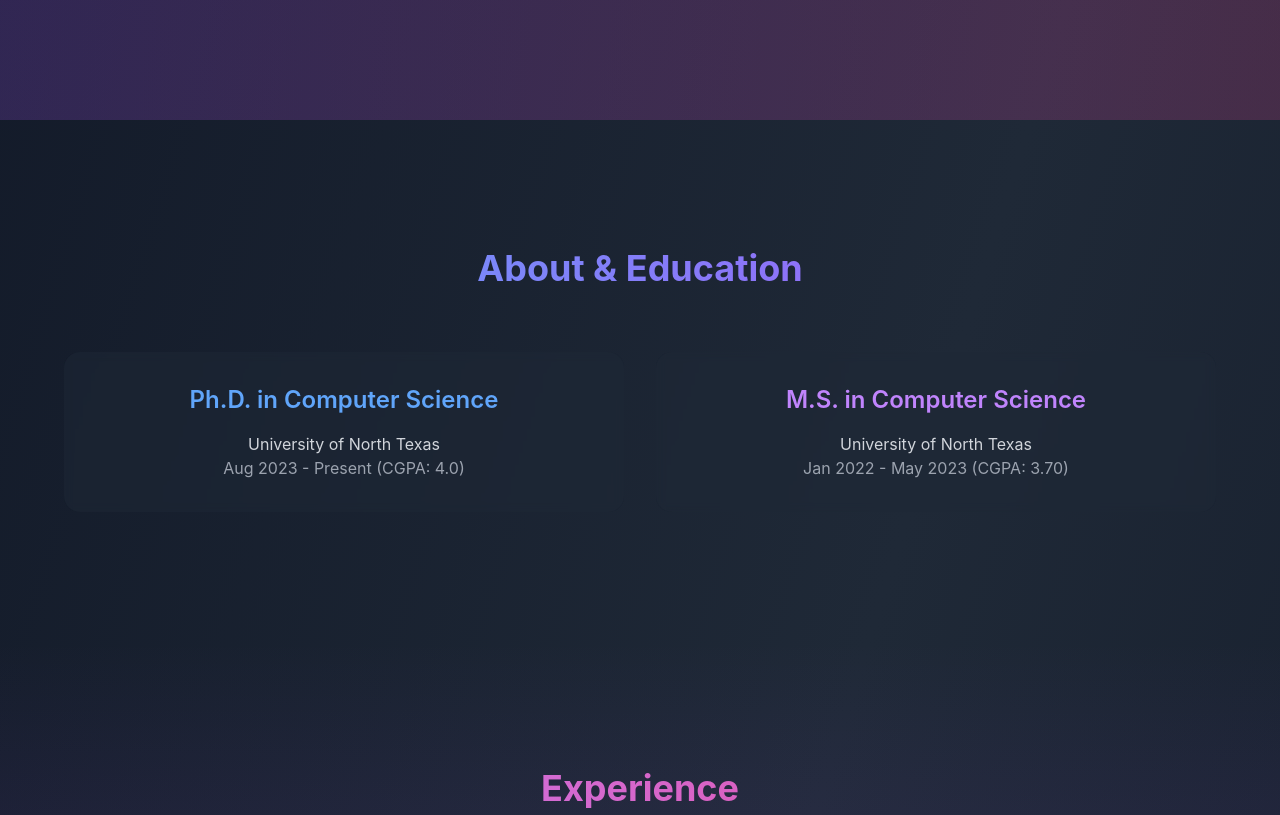
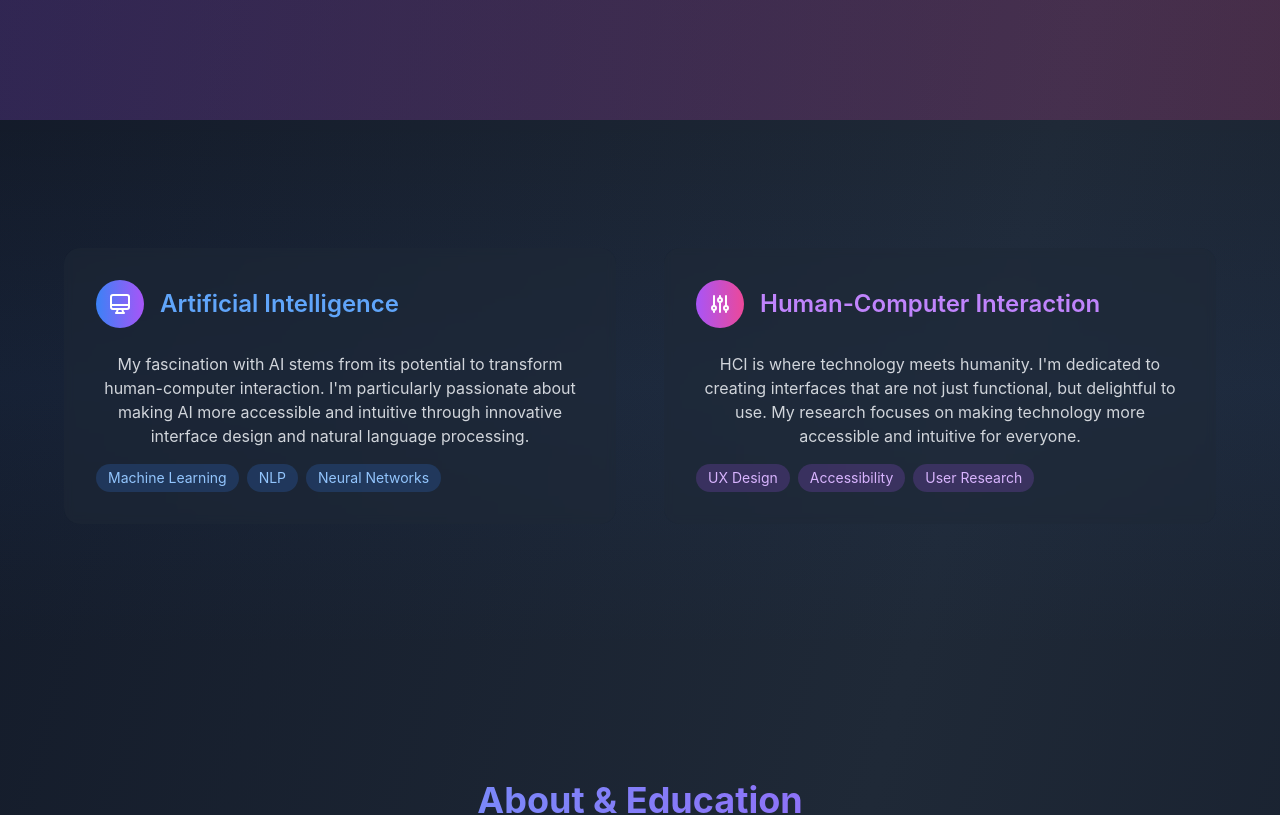
Before and after one commit to vamsikrishnakosuri/-vamsi-portfolio, a React (Vite) app: page / in a window 1280 px wide. Shown: the part 680-1495 px from the top of the page. Built offline with nearby package versions, Linux system fonts and the light colour scheme.

Commit message:
feat: add AI and HCI passion section with animations

```diff
--- a/src/App.jsx
+++ b/src/App.jsx
@@ -36,6 +36,60 @@ function App() {
               <a href="#contact" className="px-8 py-3 rounded-full border border-gray-600 transition-all duration-300">
                 Contact Me
               </a>
+            </div>
+          </div>
+        </div>
+      </section>
+
+      {/* Tech Passion Section */}
+      <section className="py-32 relative w-full overflow-hidden">
+        <div className="absolute inset-0 bg-gradient-to-b from-transparent via-blue-500/5 to-transparent"></div>
+        <div className="w-full px-4 relative">
+          <div className="max-w-6xl mx-auto">
+            <div className="grid md:grid-cols-2 gap-12 items-center">
+              {/* AI Section */}
+              <div className="bg-gray-800/50 backdrop-blur-sm rounded-2xl p-8 animate-on-scroll transform hover:scale-105 transition-all duration-300 hover:shadow-xl hover:shadow-blue-500/20">
+                <div className="flex items-center mb-6">
+                  <div className="w-12 h-12 rounded-full bg-gradient-to-r from-blue-500 to-purple-500 flex items-center justify-center mr-4">
+                    <svg className="w-6 h-6 text-white" fill="none" stroke="currentColor" viewBox="0 0 24 24">
+                      <path strokeLinecap="round" strokeLinejoin="round" strokeWidth="2" d="M9.75 17L9 20l-1 1h8l-1-1-.75-3M3 13h18M5 17h14a2 2 0 002-2V5a2 2 0 00-2-2H5a2 2 0 00-2 2v10a2 2 0 002 2z" />
+                    </svg>
+                  </div>
+                  <h3 className="text-2xl font-semibold text-blue-400">Artificial Intelligence</h3>
+                </div>
+                <p className="text-gray-300 mb-4">
+                  My fascination with AI stems from its potential to transform human-computer interaction.
+                  I'm particularly passionate about making AI more accessible and intuitive through
+                  innovative interface design and natural language processing.
+                </p>
+                <div className="flex flex-wrap gap-2">
+                  <span className="px-3 py-1 rounded-full bg-blue-500/20 text-blue-300 text-sm">Machine Learning</span>
+                  <span className="px-3 py-1 rounded-full bg-blue-500/20 text-blue-300 text-sm">NLP</span>
+                  <span className="px-3 py-1 rounded-full bg-blue-500/20 text-blue-300 text-sm">Neural Networks</span>
+                </div>
+              </div>
+
+              {/* HCI Section */}
+              <div className="bg-gray-800/50 backdrop-blur-sm rounded-2xl p-8 animate-on-scroll transform hover:scale-105 transition-all duration-300 hover:shadow-xl hover:shadow-purple-500/20">
+                <div className="flex items-center mb-6">
+                  <div className="w-12 h-12 rounded-full bg-gradient-to-r from-purple-500 to-pink-500 flex items-center justify-center mr-4">
+                    <svg className="w-6 h-6 text-white" fill="none" stroke="currentColor" viewBox="0 0 24 24">
+                      <path strokeLinecap="round" strokeLinejoin="round" strokeWidth="2" d="M12 6V4m0 2a2 2 0 100 4m0-4a2 2 0 110 4m-6 8a2 2 0 100-4m0 4a2 2 0 110-4m0 4v2m0-6V4m6 6v10m6-2a2 2 0 100-4m0 4a2 2 0 110-4m0 4v2m0-6V4" />
+                    </svg>
+                  </div>
+                  <h3 className="text-2xl font-semibold text-purple-400">Human-Computer Interaction</h3>
+                </div>
+                <p className="text-gray-300 mb-4">
+                  HCI is where technology meets humanity. I'm dedicated to creating interfaces that are
+                  not just functional, but delightful to use. My research focuses on making technology
+                  more accessible and intuitive for everyone.
+                </p>
+                <div className="flex flex-wrap gap-2">
+                  <span className="px-3 py-1 rounded-full bg-purple-500/20 text-purple-300 text-sm">UX Design</span>
+                  <span className="px-3 py-1 rounded-full bg-purple-500/20 text-purple-300 text-sm">Accessibility</span>
+                  <span className="px-3 py-1 rounded-full bg-purple-500/20 text-purple-300 text-sm">User Research</span>
+                </div>
+              </div>
             </div>
           </div>
         </div>
```
